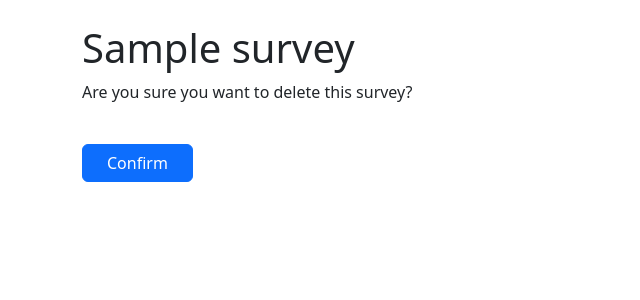
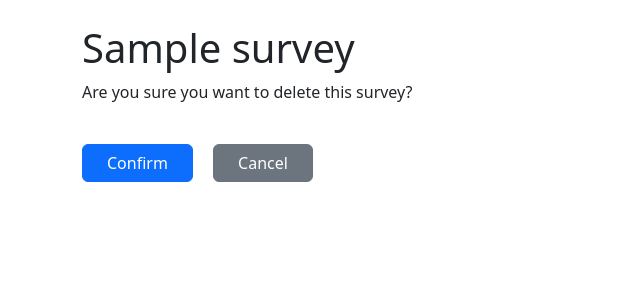
Before and after one commit to cr1deg0/Survey_app, a Django app: a page that uses templates/surveys/delete.html in a window 1280 px wide. Shown: the part 73-373 px from the top of the page, without its empty margins (0-640 px from the left). Run offline with Django 4.2, Linux system fonts and the light colour scheme; a user stored in the database is signed in; tables that the repository leaves empty hold one stand-in row (values such as "Sample post").

Commit message:
Added cancel button

```diff
--- a/templates/surveys/delete.html
+++ b/templates/surveys/delete.html
@@ -6,6 +6,7 @@
     <h1>{{ survey.title }}</h1>
     <p>Are you sure you want to delete this survey?</p>
     <input type="submit" value="Confirm" class="btn btn-primary btn-md px-4 me-sm-3 mt-4">
+    <a href="{% url 'survey_list'%}" class="btn btn-secondary btn-md px-4 me-sm-3 mt-4">Cancel</a>
   </form>
 </main>
 
```
